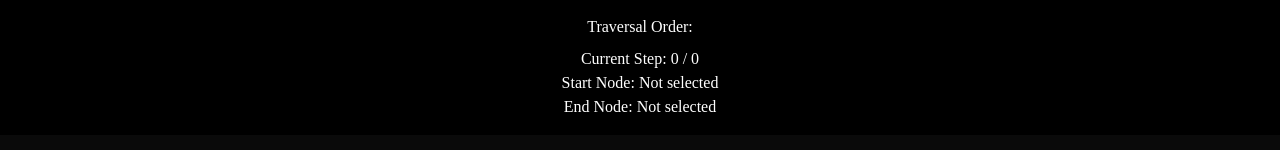
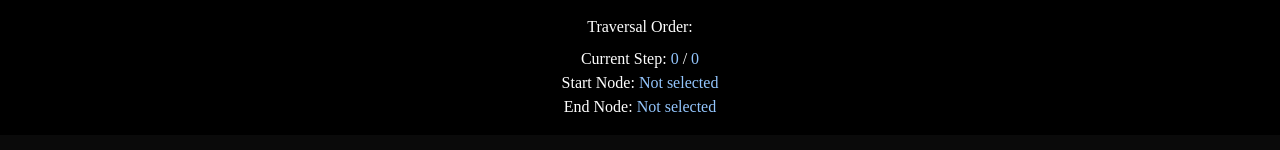
Before and after one commit to kevinmsavsani/algorithm-visualizer, a React (Vite) app: page /graph-search in a window 1280 px wide. Shown: the part 566-716 px from the top of the page. Built offline with nearby package versions, Linux system fonts and the light colour scheme.

Commit message:
made both graph structure similar

```diff
--- a/src/components/graph/graph.tsx
+++ b/src/components/graph/graph.tsx
@@ -81,7 +81,7 @@ const Graph: React.FC<GraphProps> = ({
         edge.source === currentEdge.source &&
         edge.target === currentEdge.target
       ) {
-        return 'stroke-blue dark:stroke-blue-300'
+        return 'stroke-blue-300 dark:stroke-green-300'
       }
     }
     if (currentStep === result.length - 1) {
@@ -92,7 +92,7 @@ const Graph: React.FC<GraphProps> = ({
             (e.source === edge.target && e.target === edge.source),
         )
       ) {
-        return 'stroke-green dark:stroke-green-300'
+        return 'stroke-green-300 dark:stroke-green-300'
       }
     }
     return 'stroke-black dark:stroke-gray-400'
@@ -147,13 +147,12 @@ const Graph: React.FC<GraphProps> = ({
                     x2={targetNode.x + CELL_SIZE / 2}
                     y2={targetNode.y + CELL_SIZE / 2}
                     strokeWidth="2"
-                    className={cn(`${getEdgeColor(edge)}`)}
+                    className={`${getEdgeColor(edge)}`}
                   />
                   <circle
                     cx={midX}
                     cy={midY}
                     r="8"
-                    stroke={getEdgeColor(edge)}
                     strokeWidth="1"
                     className="fill-gray-800 dark:fill-yellow-500"
                   />
@@ -248,20 +247,36 @@ const Graph: React.FC<GraphProps> = ({
       </svg>
       {isAllowClick && (
         <div className="mt-4 text-center">
-          <div className="mb-2">
+          <div className="mb-2 text-black dark:text-white">
             Traversal Order:{' '}
-            {result
-              .map((edge) => `${edge.source} -> ${edge.target}`)
-              .join(' -> ')}
+            <span className="text-blue-600 dark:text-blue-300">
+              {result
+                .map((edge) => `${edge.source} -> ${edge.target}`)
+                .join(' -> ')}
+            </span>
           </div>
-          <div>
-            Current Step: {currentStep >= 0 ? currentStep + 1 : 0} /{' '}
-            {result.length}
+          <div className="text-black dark:text-white">
+            Current Step:{' '}
+            <span className="text-blue-600 dark:text-blue-300">
+              {currentStep >= 0 ? currentStep + 1 : 0}
+            </span>{' '}
+            /{' '}
+            <span className="text-blue-600 dark:text-blue-300">
+              {result.length}
+            </span>
           </div>
-          <div>
-            Start Node: {startNode !== null ? startNode : 'Not selected'}
+          <div className="text-black dark:text-white">
+            Start Node:{' '}
+            <span className="text-blue-600 dark:text-blue-300">
+              {startNode !== null ? startNode : 'Not selected'}
+            </span>
           </div>
-          <div>End Node: {endNode !== null ? endNode : 'Not selected'}</div>
+          <div className="text-black dark:text-white">
+            End Node:{' '}
+            <span className="text-blue-600 dark:text-blue-300">
+              {endNode !== null ? endNode : 'Not selected'}
+            </span>
+          </div>
         </div>
       )}
     </>
```
